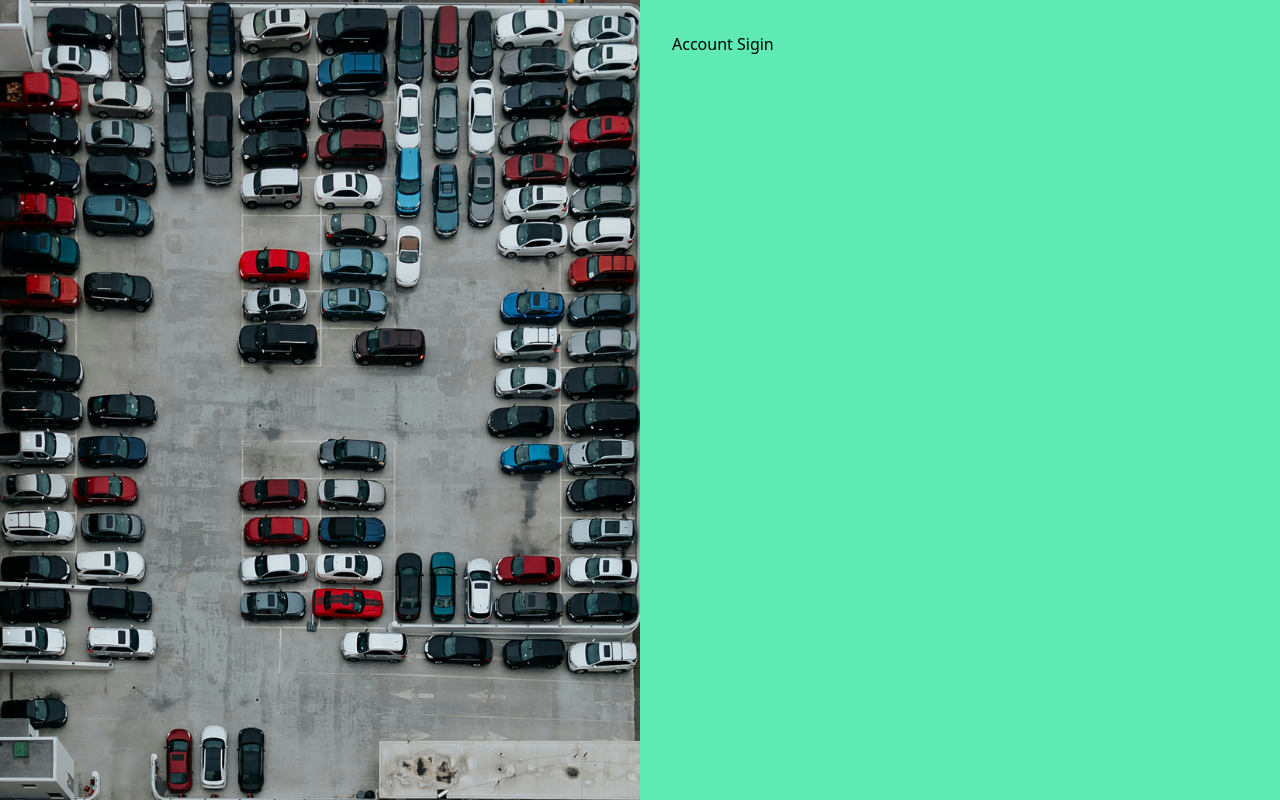
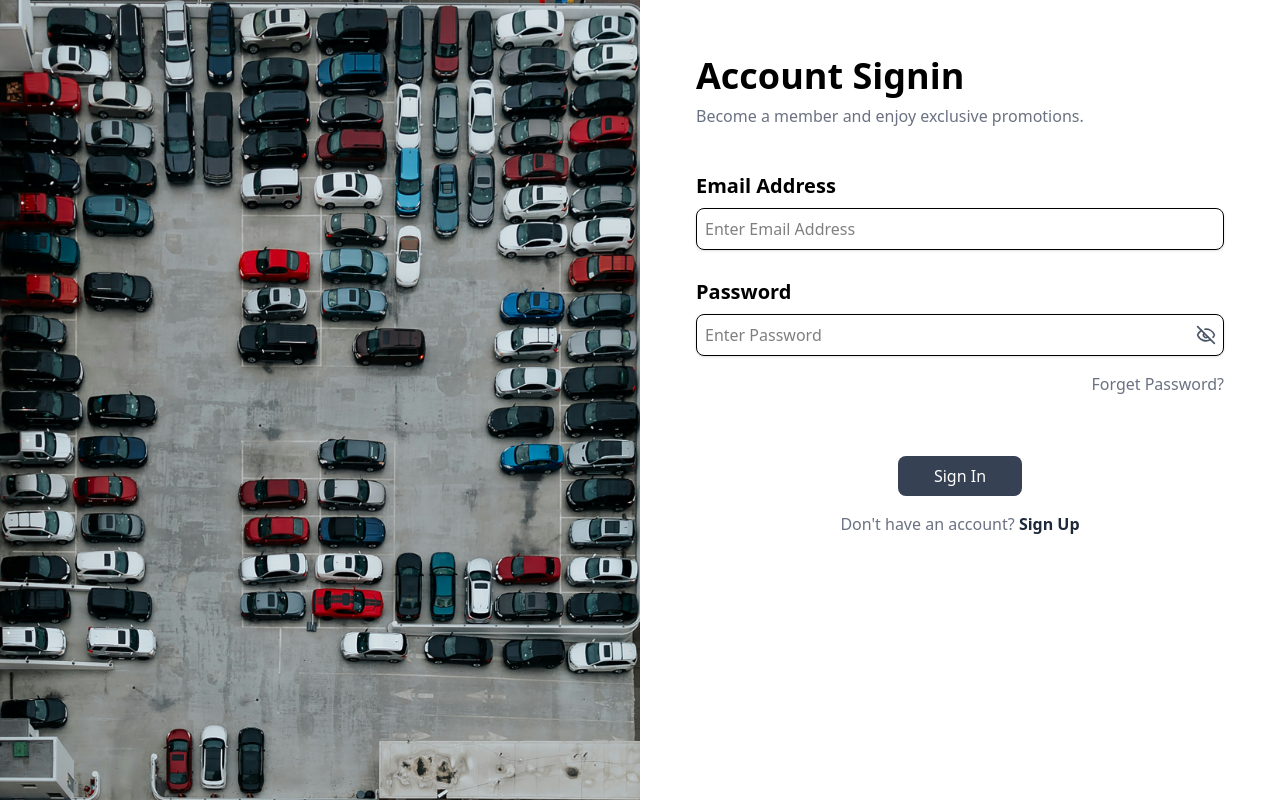
Before and after one commit to Parking-Management-System-Sunbeam/Parking-Management-System, a React (Vite) app in the folder Client/: page /login in a window 1280 px wide. Built offline with nearby package versions, Linux system fonts and the light colour scheme.

Commit message:
Created Signin Page, Text input component , button component

```diff
--- a/Client/package.json
+++ b/Client/package.json
@@ -11,6 +11,7 @@
   },
   "dependencies": {
     "@tailwindcss/vite": "^4.1.8",
+    "lucide-react": "^0.525.0",
     "react": "^19.1.0",
     "react-dom": "^19.1.0",
     "react-router-dom": "^7.7.0",
--- /dev/null
+++ b/Client/src/Components/ButtonComponent.jsx
@@ -0,0 +1,15 @@
+import React from 'react'
+
+const ButtonComponent = ({title='button',onPress}) => {
+  return (
+    <div course='pointer'>
+         <button onClick={onPress} className='bg-gray-700 px-9 text-white p-2 rounded-lg hover:bg-gray-900 transition-colors duration-300'>
+            <h2>{title}</h2>
+
+            </button>
+
+    </div>
+  )
+}
+
+export default ButtonComponent
--- /dev/null
+++ b/Client/src/Components/TextInputCompnent.jsx
@@ -0,0 +1,34 @@
+import React, { useState } from 'react'
+
+import { Eye, EyeOff } from 'lucide-react';
+const TextInputCompnent = ({title='text',isPassword, onChange}) => {
+    const [showPassword, setShowPassword] = useState(false);
+
+  const togglePassword = () => {
+    setShowPassword((prev) => !prev);
+  };
+  return (
+    <div className='flex flex-col '>
+        <h2 className=' text-xl  font-bold font-monospace mb-2'>{title}</h2>
+
+          <div className="relative ">
+             <input
+             onChange={onChange}
+             type={!showPassword ? 'text' : 'password'}
+             placeholder= {"Enter "+ title}
+             className="w-full p-2 pr-10 border rounded-lg shadow-sm focus:outline-none focus:ring-2 focus:ring-gray-800 "
+             />
+     { isPassword && (
+         <button
+         type="button"
+        onClick={togglePassword}
+        className="absolute right-2 top-1/2 -translate-y-1/2 text-gray-600 hover:text-black"
+        >
+        {!showPassword ? <EyeOff size={20} /> : <Eye size={20} />}
+      </button>)}
+          </div>
+           </div>
+  )
+}
+
+export default TextInputCompnent
--- a/Client/src/Pages/Auth/Login.jsx
+++ b/Client/src/Pages/Auth/Login.jsx
@@ -1,6 +1,21 @@
-import React from 'react'
+import React, { useState } from 'react'
 import parking from "../../assets/AuthImages/parking.jpg"
+import TextInputCompnent from '../../Components/TextInputCompnent'
+import ButtonComponent from '../../Components/ButtonComponent';
 const Login = () => {
+   const [password, setPassword] = useState('');
+   const [email, setEmail] = useState('');
+
+
+  const handleEmailChange = (e) => {
+    setEmail(e.target.value);
+    console.log(email)
+  }
+    const handlePasswordChange = (e) => {
+    setPassword(e.target.value);
+    console.log(password)
+  }
+
   return (
     <div className=' '>
         <div className="flex  flex-row justify-content-center">
@@ -8,8 +23,34 @@ const Login = () => {
             <img src={`${parking}`} alt="" className='flex-1/2 w-1/2  object-cover h-screen' />
 
             {/* Signin */}
-            <div className=' w-full p-8  bg-emerald-300 border-dashed flex-1/2'>
-                <h2 className=' te font-monospace'>Account Sigin</h2>
+            <div className=' w-full p-14 border-dashed flex-1/2 bg-white shadow-lg h-screen flex flex-col space-y-9 '>
+           {/* Headings */}
+            <div className="space-y-2 mb-6">
+
+                <h2 className=' text-4xl  font-bold font-monospace'>Account Signin</h2>
+                <p className='text-gray-500'>Become a member and enjoy  exclusive promotions.</p>
+
+            </div>
+          <div className='mt-5 mb-11'>
+
+            {/* Form fields */}
+            <div className='flex flex-col space-y-7 '>
+
+              <TextInputCompnent title='Email Address' isPassword={false} onChange={handleEmailChange} />
+           <TextInputCompnent title='Password' isPassword={true} onChange={handlePasswordChange} />
+            </div>
+
+            {/* firget pass */}
+            <div className='text-right my-4'>
+                <a href="/forget-password" className='text-gray-500 hover:underline'>Forget Password?</a>
+                </div>
+          </div>
+
+          {/* footer */}
+          <div className='flex flex-col items-center space-y-4 '>
+            <ButtonComponent  title='Sign In' onPress={()=>{}} />
+            <p className='text-gray-500 text-center'>Don't have an account? <a href="/signup" className='text-gray-800   font-bold hover:underline'>Sign Up</a></p>
+            </div>
             </div>
         </div>
     </div>
```
Also changed, not shown: 1 other file (tests, documents, lock files or other folders).
